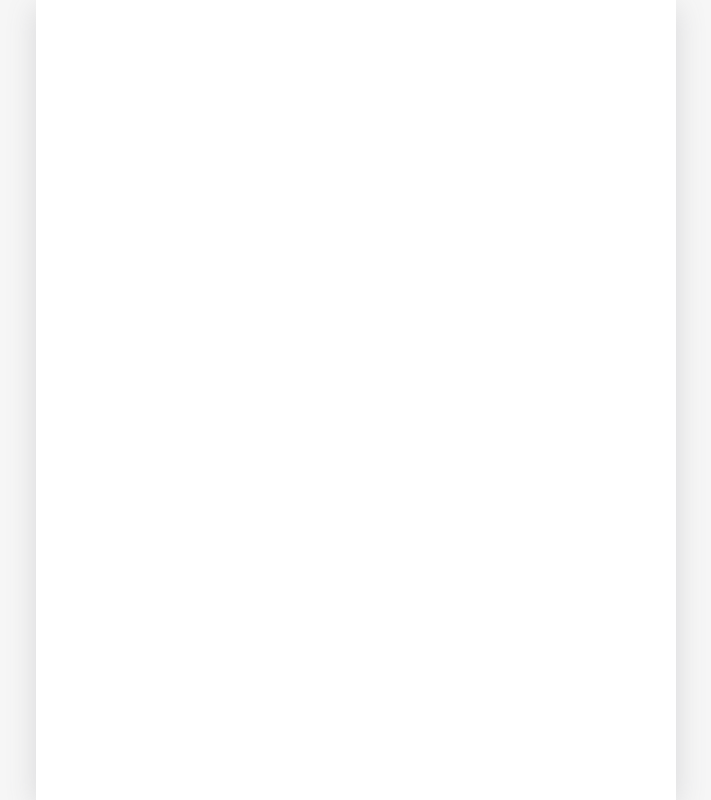
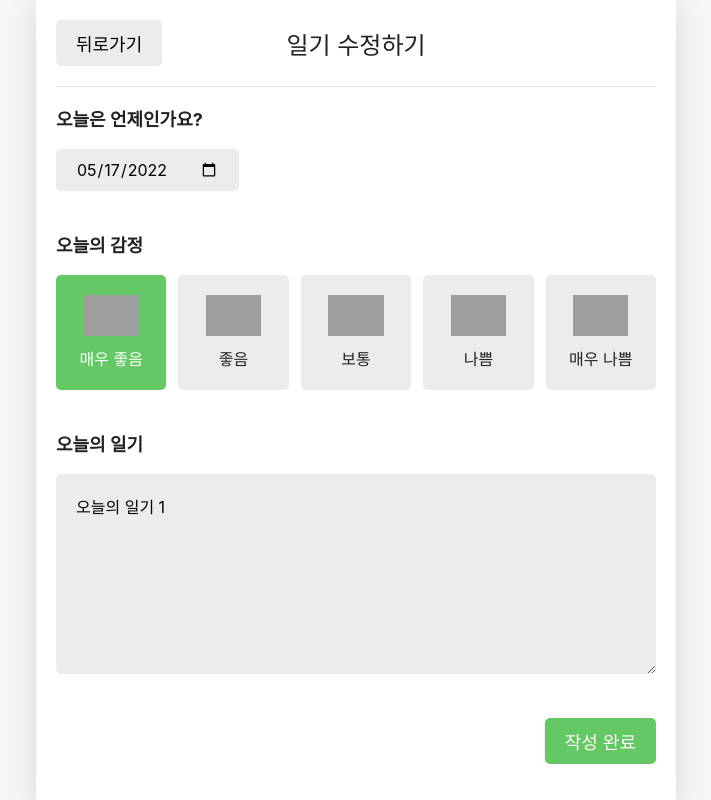
Before and after one commit to DINGUNOTE/react-diary, a React (Create React App) app: page /edit/1 in a window 1280 px wide. Before the commit this address had no page. Shown: the whole page, without its empty margins (284-995 px from the left). Built offline with nearby package versions, Linux system fonts and the light colour scheme; grey boxes are pictures that could not be loaded; the HTML template or start-up script is replaced by a standard one; a web font is replaced by a local one.

Commit message:
# 일기 수정, 일기 상세 페이지 구현

```diff
--- a/src/App.css
+++ b/src/App.css
@@ -48,12 +48,12 @@ header .head-right{width:25%;justify-content:flex-end;}
 .diary-item .btn-box{min-width:4.375rem;flex-shrink:0;}
 
 /* DiaryEditor */
-.diary-editor section{margin-bottom:2.5rem;}
+.diary-editor section:not(last-child){margin-bottom:2.5rem;}
 .diary-editor h3{font-size:1.125rem;font-weight:700;}
 .diary-editor .input-date{padding:0.625rem 1.25rem;cursor:pointer;}
 .diary-editor .emotion-list{display:grid;grid-template-columns:repeat(5, auto);gap:2%;}
 .diary-editor .content-box textarea{padding:1.25rem;width:100%;height:100%;height:12.5rem;}
-.diary-editor .control-box{display:flex;justify-content:space-between;}
+.diary-editor .control-box{display:flex;justify-content:flex-end;}
 
 /* EmotionItem */
 .emotion-item{display:flex;padding:1.25rem 0;flex-direction:column;align-items:center;justify-content:center;background-color:#ececec;border-radius:5px;cursor:pointer;}
@@ -63,6 +63,18 @@ header .head-right{width:25%;justify-content:flex-end;}
 .emotion-item.on4{background-color:#fd8446;color:#fff;}
 .emotion-item.on5{background-color:#fd565f;color:#fff;}
 .emotion-item img{padding-bottom:0.625rem;width:50%;}
+
+/* Diary */
+.diary-page section{display:flex;flex-direction:column;align-items:center;text-align:center;}
+.diary-page h3{font-size:1.125rem;font-weight:700;}
+.diary-page .emotion-box{display:flex;flex-direction:column;align-items:center;justify-content:space-around;margin-bottom:3.125rem;width:15.625rem;height:15.625rem;background-color:#ececec;border-radius:5px;}
+.diary-page .emotion-box.emotion1{background:#64c964;}
+.diary-page .emotion-box.emotion2{background:#9dd772;}
+.diary-page .emotion-box.emotion3{background:#fdce17;}
+.diary-page .emotion-box.emotion4{background:#fd8446;}
+.diary-page .emotion-box.emotion5{background:#fd565f;}
+.diary-page .emotion-descript{font-size:1.125rem;color:#fff;}
+.diary-page .content-box{padding:1.25rem;width:100%;text-align:left;line-height:1.5;background-color:#ececec;border-radius:5px;word-break:keep-all;}
 
 /* Media Query */
 @media (min-width: 650px){
--- a/src/App.js
+++ b/src/App.js
@@ -97,7 +97,7 @@ function App() {
       type: 'EDIT',
       data: {
         id: targetId,
-        date: new Date(date).getTime,
+        date: new Date(date).getTime(),
         content,
         emotion,
       },
@@ -117,7 +117,7 @@ function App() {
             <Routes>
               <Route path="/" element={<Home />} />
               <Route path="/new" element={<New />} />
-              <Route path="/edit" element={<Edit />} />
+              <Route path="/edit/:id" element={<Edit />} />
               <Route path="/diary/:id" element={<Diary />} />
             </Routes>
           </div>
--- a/src/components/DiaryEditor.js
+++ b/src/components/DiaryEditor.js
@@ -1,50 +1,20 @@
-import { useContext, useRef, useState } from 'react';
+import { useContext, useEffect, useRef, useState } from 'react';
 import { useNavigate } from 'react-router-dom';
 import AppHeader from './AppHeader';
 import AppButton from './AppButton';
 import EmotionItem from './EmotionItem';
 import { DiaryDispatchContext } from '../App';
+import { getStringDate } from '../util/date';
+import { emotionList } from '../util/emotion';
 
-const getStringDate = date => {
-  return date.toISOString().slice(0, 10);
-};
-
-const emotionList = [
-  {
-    emotionId: 1,
-    emotionImg: process.env.PUBLIC_URL + `/assets/emotion1.png`,
-    emotionDescript: '매우 좋음',
-  },
-  {
-    emotionId: 2,
-    emotionImg: process.env.PUBLIC_URL + `/assets/emotion2.png`,
-    emotionDescript: '좋음',
-  },
-  {
-    emotionId: 3,
-    emotionImg: process.env.PUBLIC_URL + `/assets/emotion3.png`,
-    emotionDescript: '보통',
-  },
-  {
-    emotionId: 4,
-    emotionImg: process.env.PUBLIC_URL + `/assets/emotion4.png`,
-    emotionDescript: '나쁨',
-  },
-  {
-    emotionId: 5,
-    emotionImg: process.env.PUBLIC_URL + `/assets/emotion5.png`,
-    emotionDescript: '매우 나쁨',
-  },
-];
-
-const DiaryEditor = () => {
+const DiaryEditor = ({ isEdit, originData }) => {
   const navigate = useNavigate();
   const [date, setDate] = useState(getStringDate(new Date()));
   const [emotion, setEmotion] = useState(3);
   const [content, setContent] = useState('');
   const contentRef = useRef();
 
-  const { onCreate } = useContext(DiaryDispatchContext);
+  const { onCreate, onEdit } = useContext(DiaryDispatchContext);
 
   const handleEmote = emotion => {
     setEmotion(emotion);
@@ -56,14 +26,32 @@ const DiaryEditor = () => {
       return;
     }
 
-    onCreate(date, content, emotion);
+    if (
+      window.confirm(
+        isEdit ? '일기를 수정하시겠습니까?' : '새 일기를 작성하시겠습니까?',
+      )
+    ) {
+      if (!isEdit) {
+        onCreate(date, content, emotion);
+      } else {
+        onEdit(originData.id, date, content, emotion);
+      }
+    }
     navigate('/', { replace: true });
   };
+
+  useEffect(() => {
+    if (isEdit) {
+      setDate(getStringDate(new Date(parseInt(originData.date))));
+      setEmotion(originData.emotion);
+      setContent(originData.content);
+    }
+  }, [isEdit, originData]);
 
   return (
     <div className="diary-editor">
       <AppHeader
-        headText={'새 일기 쓰기'}
+        headText={isEdit ? '일기 수정하기' : '새 일기 쓰기'}
         leftElement={
           <AppButton
             text={'뒤로가기'}
@@ -112,7 +100,7 @@ const DiaryEditor = () => {
       </section>
       <section>
         <div className="control-box">
-          <AppButton text={'취소하기'} onClick={() => navigate(-1)} />
+          {/* <AppButton text={'취소하기'} onClick={() => navigate(-1)} /> */}
           <AppButton
             text={'작성 완료'}
             type={'positive'}
--- a/src/pages/Diary.js
+++ b/src/pages/Diary.js
@@ -1,14 +1,75 @@
-import { useParams } from 'react-router-dom';
+import { useContext, useEffect, useState } from 'react';
+import { useNavigate, useParams } from 'react-router-dom';
+import { DiaryStateContext } from '../App';
+import AppButton from '../components/AppButton';
+import AppHeader from '../components/AppHeader';
+import { getStringDate } from '../util/date';
+import { emotionList } from '../util/emotion';
 
 const Diary = () => {
+  const navigate = useNavigate();
   const { id } = useParams();
-  console.log(id);
-  return (
-    <div>
-      <h1>Diary</h1>
-      <p>일기 상세 페이지입니다.</p>
-    </div>
-  );
+  const diaryList = useContext(DiaryStateContext);
+  const [data, setData] = useState();
+
+  useEffect(() => {
+    if (diaryList.length > 0) {
+      const targetDiary = diaryList.find(
+        it => parseInt(it.id) === parseInt(id),
+      );
+      if (targetDiary) {
+        // 일기가 존재할 때
+        setData(targetDiary);
+      } else {
+        // 일기가 없을 때
+        alert('없는 일기입니다.');
+        navigate('/', { replace: true });
+      }
+    }
+    // eslint-disable-next-line react-hooks/exhaustive-deps
+  }, [id, diaryList]);
+
+  if (!data) {
+    return <div className="diary-page">로딩중입니다...</div>;
+  } else {
+    const curEmotionData = emotionList.find(
+      it => parseInt(it.emotionId) === parseInt(data.emotion),
+    );
+
+    console.log(curEmotionData);
+
+    return (
+      <div className="diary-page">
+        <AppHeader
+          headText={`${getStringDate(new Date(data.date))} 기록`}
+          leftElement={
+            <AppButton text={'뒤로가기'} onClick={() => navigate(-1)} />
+          }
+          rightElement={
+            <AppButton
+              text={'수정하기'}
+              onClick={() => navigate(`/edit/${data.id}`)}
+            />
+          }
+        />
+        <section>
+          <h3>오늘의 감정</h3>
+          <div className={['emotion-box', `emotion${data.emotion}`].join(' ')}>
+            <img src={curEmotionData.emotionImg} alt="" />
+            <div className="emotion-descript">
+              {curEmotionData.emotionDescript}
+            </div>
+          </div>
+        </section>
+        <section>
+          <h3>오늘의 일기</h3>
+          <div className="content-box">
+            <p>{data.content}</p>
+          </div>
+        </section>
+      </div>
+    );
+  }
 };
 
 export default Diary;
--- a/src/pages/Edit.js
+++ b/src/pages/Edit.js
@@ -1,38 +1,35 @@
-import { useNavigate, useSearchParams } from 'react-router-dom';
+import { useContext, useEffect, useState } from 'react';
+import { useNavigate, useParams } from 'react-router-dom';
+import { DiaryStateContext } from '../App';
+import DiaryEditor from '../components/DiaryEditor';
 
 const Edit = () => {
   const navigate = useNavigate();
-  const [searchParams, setSearchParams] = useSearchParams();
+  const { id } = useParams();
+  const [originData, setOriginData] = useState();
 
-  const id = searchParams.get('id');
-  console.log('id :', id);
+  const diaryList = useContext(DiaryStateContext);
 
-  const mode = searchParams.get('mode');
-  console.log('mode : ', mode);
+  console.log(diaryList);
+
+  useEffect(() => {
+    if (diaryList.length > 0) {
+      const targetDiary = diaryList.find(
+        it => parseInt(it.id) === parseInt(id),
+      );
+
+      if (targetDiary) {
+        setOriginData(targetDiary);
+      } else {
+        navigate('/', { replace: true });
+      }
+    }
+    // eslint-disable-next-line react-hooks/exhaustive-deps
+  }, [id, diaryList]);
 
   return (
     <div>
-      <h1>Edit</h1>
-      <p>일기 수정 페이지입니다.</p>
-      <button type="button" onClick={() => setSearchParams({ who: 'jingyu' })}>
-        QS 바꾸기
-      </button>
-      <button
-        type="button"
-        onClick={() => {
-          navigate('/home');
-        }}
-      >
-        HOME으로 가기
-      </button>
-      <button
-        type="button"
-        onClick={() => {
-          navigate(-1);
-        }}
-      >
-        뒤로가기
-      </button>
+      {originData && <DiaryEditor isEdit={true} originData={originData} />}
     </div>
   );
 };
```
